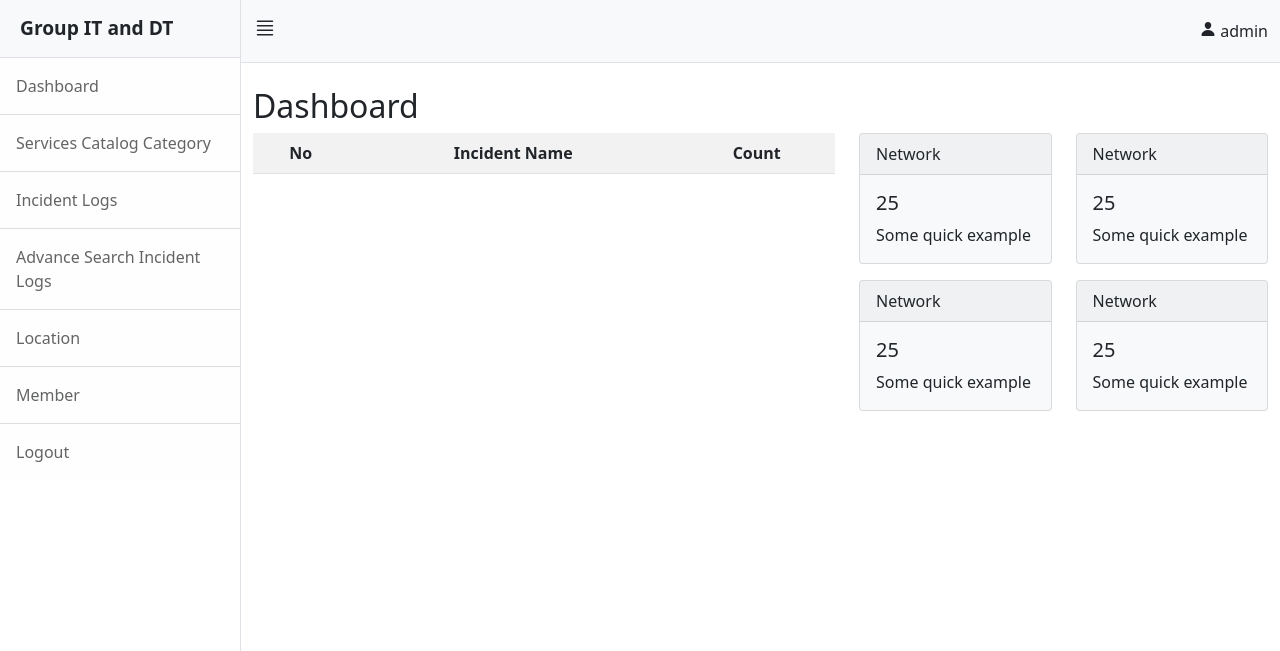
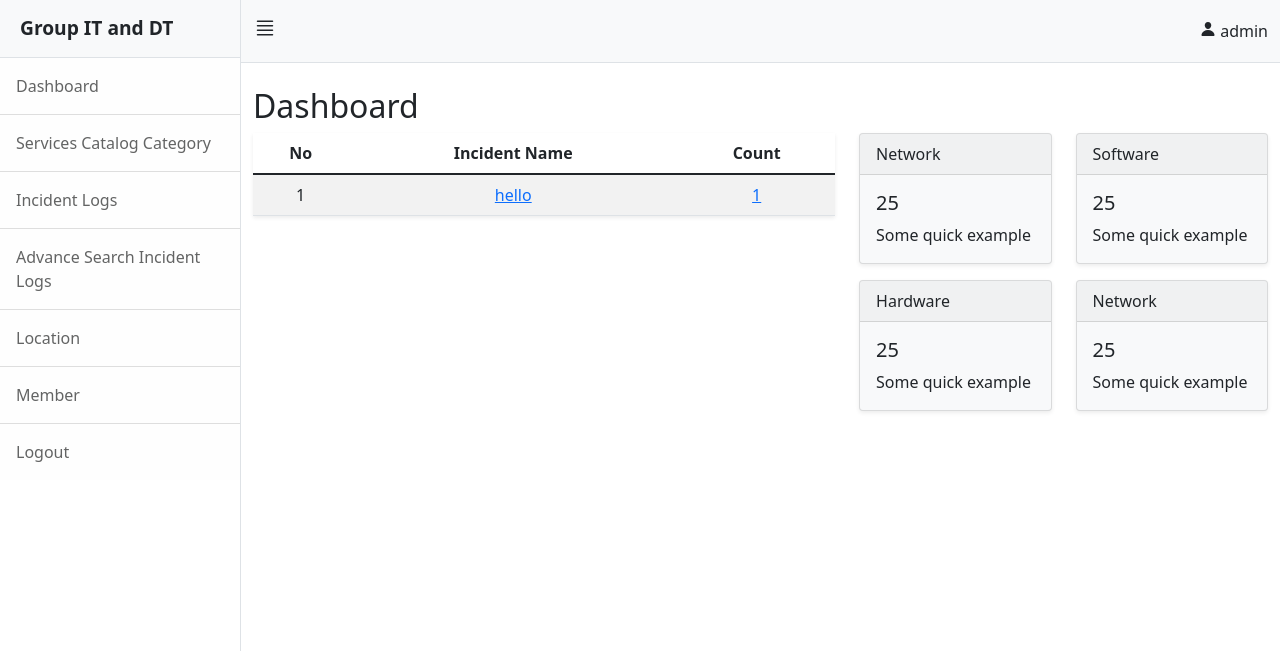
Before and after one commit to eugen3199/incident-logs-kbtc, a PHP site: page /admin/index.php in a window 1280 px wide. Shown: the top 651 px of the page. Run offline with PHP 8.4, Linux system fonts and the light colour scheme; a user stored in the database is signed in; data comes from the database, SQL or seed files in the repository; lists and menus that the app fills with data are empty; some libraries are stand-ins or nearby versions.

Commit message:
Count of incident

```diff
--- a/admin/index.php
+++ b/admin/index.php
@@ -20,13 +20,45 @@
 
             <div class="row">
                 <div class="col-md-7">
-                <table class="table table-striped text">
-
+                <table class="shadow-sm table table-striped text-center">
+                    <thead>
                             <tr>
                                 <th class="text-center">No</th>
                                 <th class="text-center">Incident Name</th>
                                 <th class="text-center">Count</th>
                             </tr>
+                    </thead>
+                    <tbody>
+                    <?php
+                                $sql = "SELECT * FROM incident WHERE status=1";
+                                $result = mysqli_query($connect,$sql);
+                                $number_row = mysqli_num_rows($result);
+                                $number = 0;
+                                $number += $number;
+                                if($number_row > 0){
+                                    foreach($result as $key=>$value){
+                                        $count_id=$value['id'];
+                                        $sql = "SELECT * FROM logs WHERE incident_id='$count_id'";
+                                        $result = mysqli_query($connect,$sql);
+                                        $number_row = mysqli_num_rows($result);
+
+
+                                        ?>
+                            <tr>
+                                <td><?php echo ++$number; ?></td>
+                                <td><a href="incident.php?sub_id=<?php echo $value['sub_cat_id'] ?>&&cat_id=<?php echo $value['cat_id'] ?>&&incident_id=<?php echo $value['id'] ?>">
+
+                                        <?php echo $value['title']; ?> <a></td>
+                                <td><a href="#">
+                                        <?php echo $number_row; ?> <a></td>
+                            </tr>
+                            <?php
+                                        }
+                                    }
+
+                            ?>
+
+                        </tbody>
                 </table>
 
                 </div>
@@ -34,7 +66,7 @@
                 <div class="col-md-5">
                     <div class="row">
                         <div class="col-sm-6">
-                        <div class="card bg-light mb-3" style="max-width: 18rem;">
+                        <div class="shadow-sm card bg-light mb-3" style="max-width: 18rem;">
                             <div class="card-header">Network</div>
                                 <div class="card-body">
                                     <h5 class="card-title">25</h5>
@@ -44,8 +76,8 @@
                         </div>
 
                         <div class="col-sm-6">
-                        <div class="card bg-light mb-3" style="max-width: 18rem;">
-                            <div class="card-header">Network</div>
+                        <div class="shadow-sm card bg-light mb-3" style="max-width: 18rem;">
+                            <div class="card-header">Software</div>
                                 <div class="card-body">
                                     <h5 class="card-title">25</h5>
                                     <p class="card-text">Some quick example</p>
@@ -54,8 +86,8 @@
                         </div>
 
                         <div class="col-sm-6">
-                        <div class="card bg-light mb-3" style="max-width: 18rem;">
-                            <div class="card-header">Network</div>
+                        <div class="shadow-sm card bg-light mb-3" style="max-width: 18rem;">
+                            <div class="card-header">Hardware</div>
                                 <div class="card-body">
                                     <h5 class="card-title">25</h5>
                                     <p class="card-text">Some quick example</p>
@@ -64,7 +96,7 @@
                         </div>
 
                         <div class="col-sm-6">
-                        <div class="card bg-light mb-3" style="max-width: 18rem;">
+                        <div class="shadow-sm card bg-light mb-3" style="max-width: 18rem;">
                             <div class="card-header">Network</div>
                                 <div class="card-body">
                                     <h5 class="card-title">25</h5>
```
